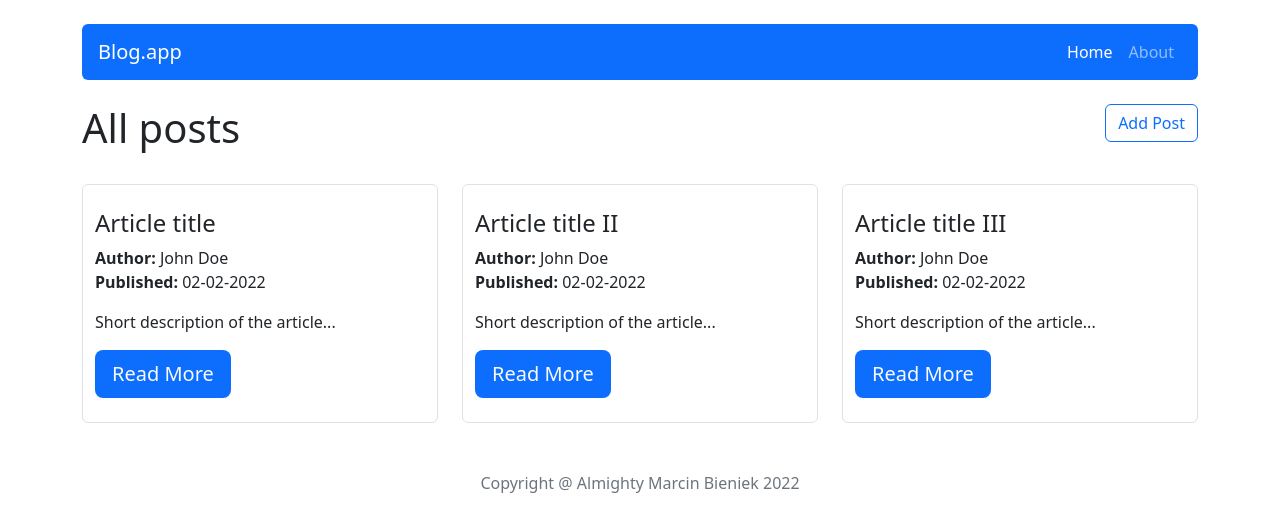
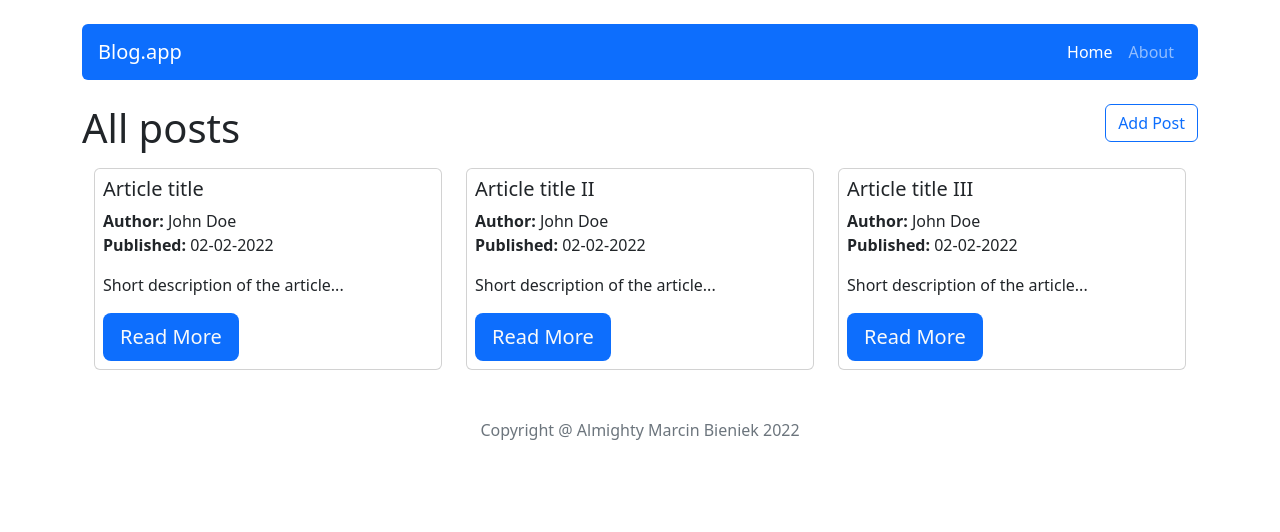
Before and after one commit to MarcinBieniek/CRUDApp, a React (Create React App) app: page / in a window 1280 px wide. Shown: the top 532 px of the page. Built offline with nearby package versions, Linux system fonts and the light colour scheme.

Commit message:
Change post header view - from div to card

```diff
--- a/src/components/features/PostHeader.js
+++ b/src/components/features/PostHeader.js
@@ -1,20 +1,25 @@
 import ButtonRead from "../common/ButtonRead";
 import Col from 'react-bootstrap/Col';
+import Card from 'react-bootstrap/Card';
 import { Link } from 'react-router-dom';
 
 const PostHeader = props => {
 
     return (
-        <Col className="square border rounded py-4">
-            <h4>{props.title}</h4>
-            <p className={"m-0"}><span className={"fw-bold"}>Author:</span>{' ' + props.author}</p>
-            <p><span className={"fw-bold"}>Published:</span>{' ' + props.publishedDate}</p>
-            <p>{props.shortDescription}</p>
+        <Col>
+            <Card className="p-2">
+                <Card.Title>{props.title}</Card.Title>
+                <Card.Text className={"m-0"}><span className={"fw-bold"}>Author:</span>{' ' + props.author}</Card.Text>
+                <Card.Text><span className={"fw-bold"}>Published:</span>{' ' + props.publishedDate}</Card.Text>
+                <Card.Text>{props.shortDescription}</Card.Text>
+
             <Link to={"/post/" + props.key}>
                 <ButtonRead className="rounded">
                     Read More
                 </ButtonRead>
             </Link>
+
+            </Card>
         </Col>
     );
 };
--- a/src/components/features/PostsList.js
+++ b/src/components/features/PostsList.js
@@ -1,8 +1,8 @@
-import PostHeader from './PostHeader';
 import { Container } from 'react-bootstrap';
 import { useSelector } from 'react-redux';
 import { getAllPosts } from '../../redux/postsRedux';
 import Row from 'react-bootstrap/Row';
+import PostHeader from './PostHeader';
 
 const PostsList = () => {
 
@@ -10,7 +10,7 @@ const PostsList = () => {
 
     return (
         <Container>
-            <Row className="d-flex justify-content-between gap-4">
+            <Row xs={1} md={3} className="justify-content-space-between">
                 {posts.map(post => <PostHeader key={post.id} {...post} />)}
             </Row>
         </Container>
--- a/src/components/pages/Home.js
+++ b/src/components/pages/Home.js
@@ -5,13 +5,13 @@ import { Link } from 'react-router-dom';
 const Home = () => {
     return (
         <div>
-            <div className='d-flex justify-content-between mb-4'>
+            <div className='d-flex justify-content-between mb-2'>
                 <h1>All posts</h1>
                 <Link to={"/post/add"}>
-                    <ButtonAddPost>Add Post</ButtonAddPost>
+                    <ButtonAddPost >Add Post</ButtonAddPost>
                 </Link>
             </div>
-            <PostsList></PostsList>
+            <PostsList />
         </div>
     );
 };
```
